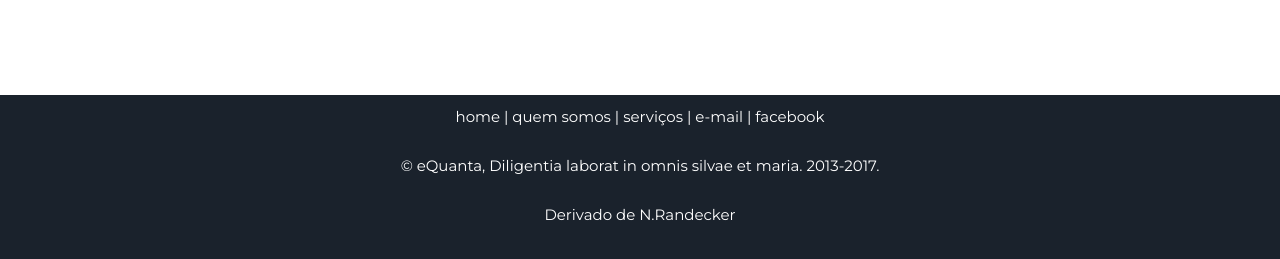
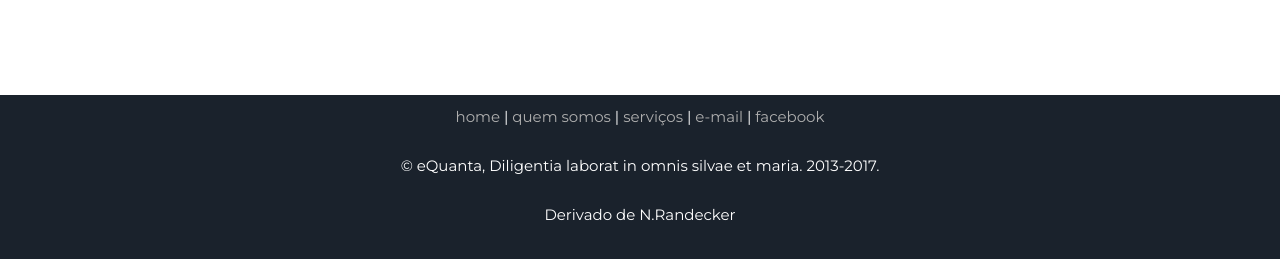
Before and after one commit to leroy1977/eQ1, a Jekyll site: the page built from index.html, in a window 1280 px wide. Shown: the part 3374-3633 px from the top of the page. Built offline with Jekyll 4.4.1, drawn with Linux system fonts in a browser that asks for light colours.

Commit message:
Update footer.html

```diff
--- a/_includes/footer.html
+++ b/_includes/footer.html
@@ -1,15 +1,15 @@
 <footer class="footer">
 
                 <p> <tbody><tr>
-                <td align="center"><a href="#"><font color="#ffffff">home</font></a></td>
+                <td align="center"><a href="#"><font color="#afafaf">home</font></a></td>
                 <td align="center" width="8">| </td>
-                <td align="center"><a href="#about"><font color="#ffffff">quem somos</font></a></td>
+                <td align="center"><a href="#about"><font color="#afafaf">quem somos</font></a></td>
                 <td align="center" width="8">| </td>
-                <td align="center"><a href="#projects"><font color="#ffffff">serviços</font></a></td>
+                <td align="center"><a href="#projects"><font color="#afafaf">serviços</font></a></td>
                 <td align="center" width="8">| </td>
-                <td align="center"><a href="mailto:{{site.email}}"><font color="#ffffff">e-mail</font></a></td>
+                <td align="center"><a href="mailto:{{site.email}}"><font color="#afafaf">e-mail</font></a></td>
                 <td align="center" width="8">| </td>
-                <td align="center"><a href="https://www.facebook.com/eQuanta.env{{site.facebook_username}}"><font color="#ffffff">facebook</font></a></td>
+                <td align="center"><a href="https://www.facebook.com/eQuanta.env{{site.facebook_username}}"><font color="#afafaf">facebook</font></a></td>
                 </tr> </p>
 
     <p>&copy; {{site.username}}, {{site.description}}. 2013-2017.</p>
```
